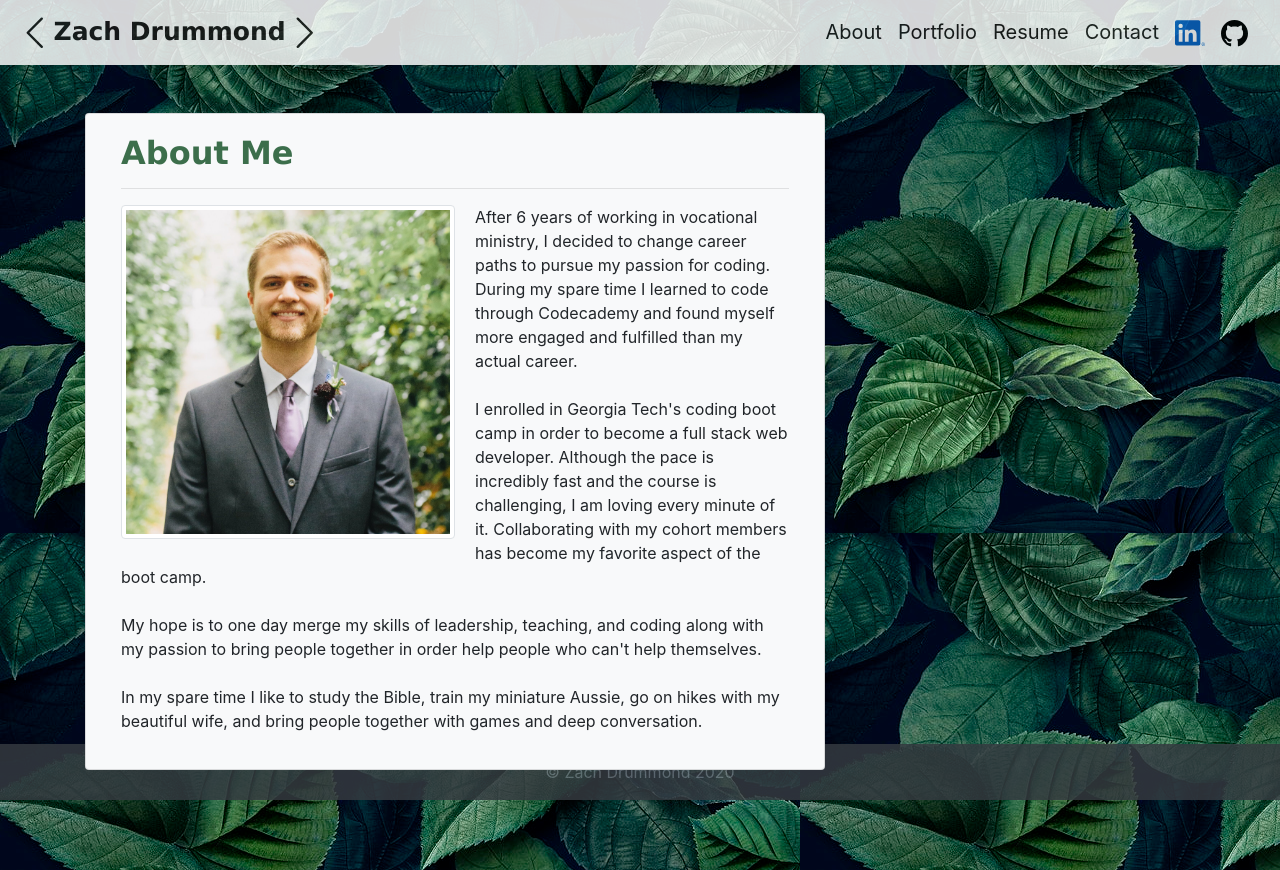
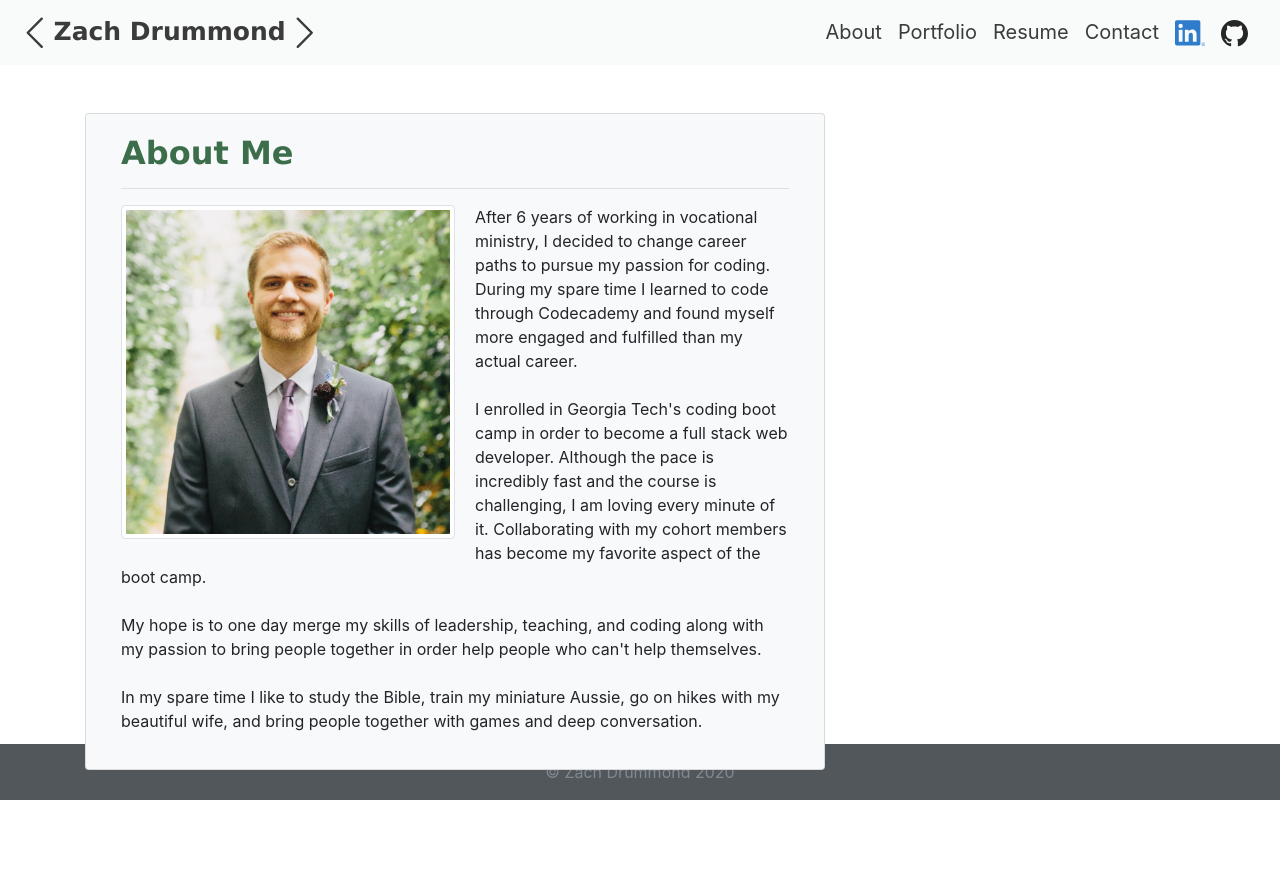
Before and after one commit to zachdrummond/portfolio-react, a React (Create React App) app: page / in a window 1280 px wide. Built offline with nearby package versions, Linux system fonts and the light colour scheme.

Commit message:
Fixing bugs

```diff
--- a/src/App.js
+++ b/src/App.js
@@ -7,18 +7,19 @@ import Footer from "./components/Footer/Footer";
 
 function App() {
   return (
-    <div className="App">
+    <>
       <Router>
-        <NavBar/>
+        <NavBar />
         <Switch>
-          <Route exact path="/about" component={About}/>
-          <Route exact path="/portfolio" component={Portfolio}/>
-          <Route exact path="/contact" component={Contact}/>
-          <Route path="/" component={About}/>
+          <Route exact path="/about" component={About} />
+          <Route exact path="/portfolio-react" component={About} />
+          <Route exact path="/portfolio" component={Portfolio} />
+          <Route exact path="/contact" component={Contact} />
+          <Route path="/" component={About} />
         </Switch>
-        <Footer/>
+        <Footer />
       </Router>
-    </div>
+    </>
   );
 }
 
--- a/src/index.css
+++ b/src/index.css
@@ -1,6 +1,6 @@
 /* A body tag selector that adds the background image to each page */
 body {
-  background-image: url(./images/Background.jpg);
+
 }
 
 /* A tag selector that adds space between the main element and the footer */
```
